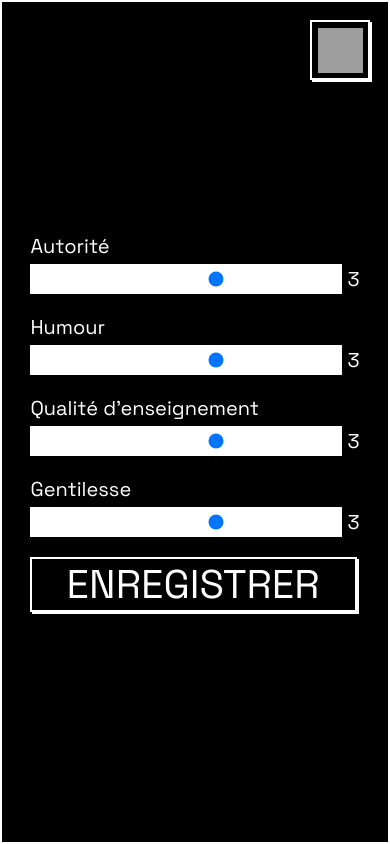
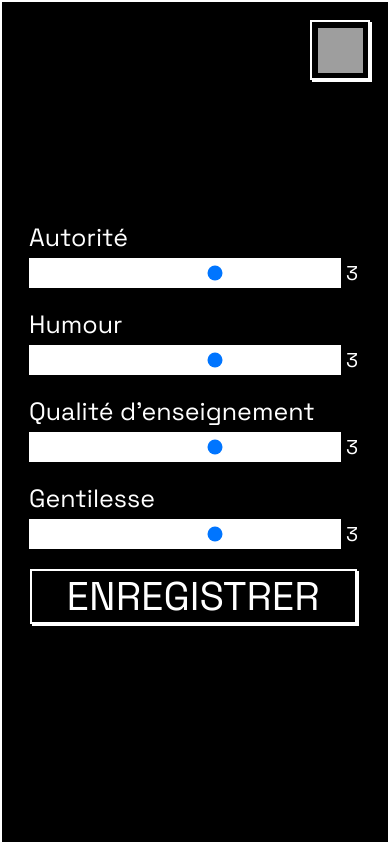
Before and after one commit to asterjdm/Cesco-Leak, a PHP site: template templates/index.html in a window 390 px wide, after a click on "VOTER". Run offline with PHP 8.4, Linux system fonts and the light colour scheme; the template is opened without the code that fills it, so the values that code supplies are empty; grey boxes are pictures that could not be loaded.

Commit message:
Fix ratings responsive

```diff
--- a/templates/styles/standard-assets/popup.css
+++ b/templates/styles/standard-assets/popup.css
@@ -173,7 +173,8 @@
 }
 
 .score-value p {
-    font-size: 20px
+    font-size: 20px;
+    width: 15px;
 }
 
 .save-ratings {
@@ -222,6 +223,10 @@
 
     .score {
         gap: 5px;
+    }
+
+    .score-title {
+        font-size: 25px;
     }
 
     .value {
```
